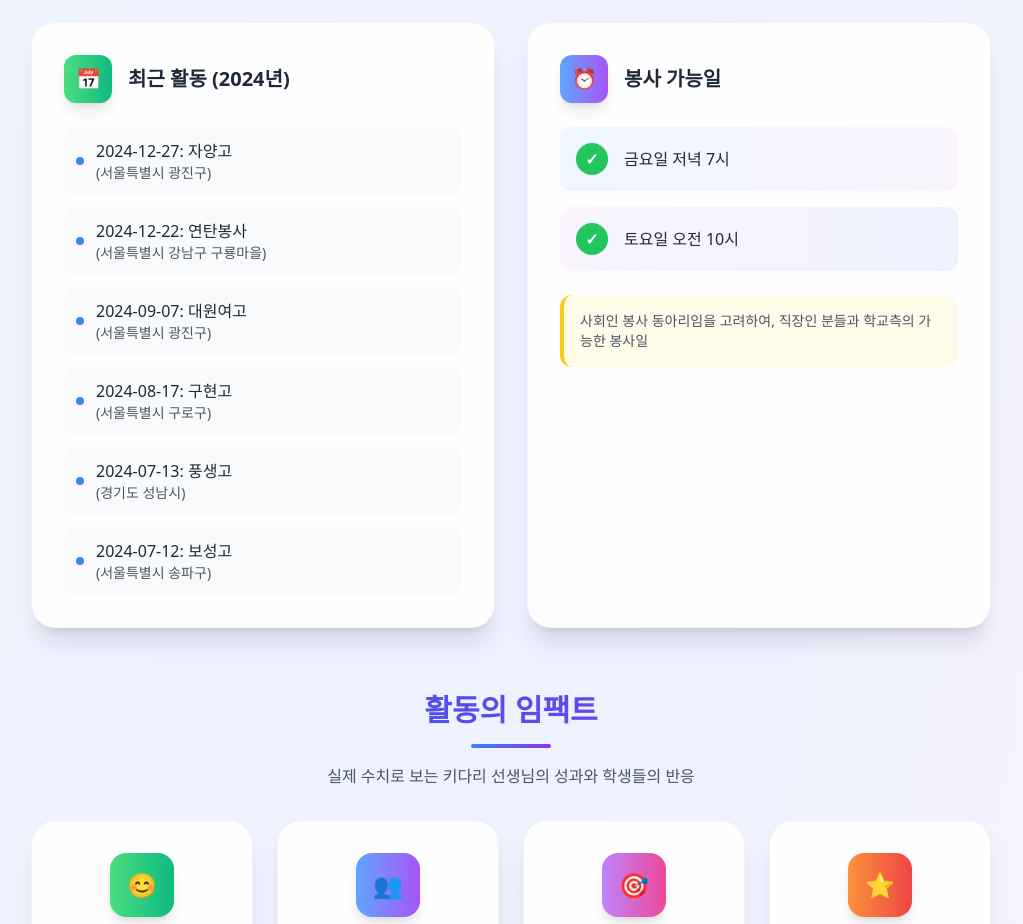
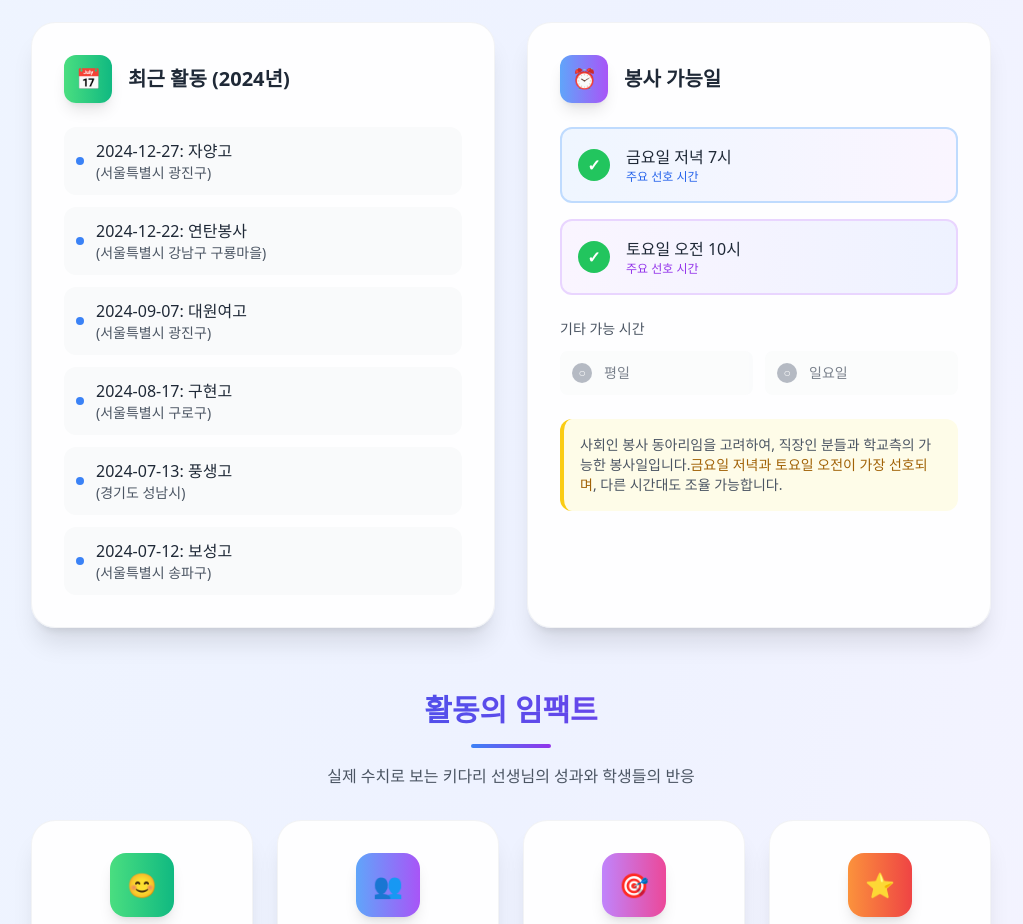
Before and after one commit to dlfdnd96/kidari-teacher, a Next.js app: page / in a window 1280 px wide. Shown: the part 2000-2924 px from the top of the page, without its empty margins (129-1152 px from the left). Built offline with nearby package versions, Linux system fonts and the light colour scheme.

Commit message:
feat(main): 봉사활동 시간 수정

```diff
--- a/src/app/page.tsx
+++ b/src/app/page.tsx
@@ -264,36 +264,74 @@ export default function Home() {
 								봉사 가능일
 							</h3>
 						</div>
-						<div className="space-y-3 sm:space-y-4">
-							<div className="flex items-center p-3 sm:p-4 bg-gradient-to-r from-blue-50 to-purple-50 dark:from-gray-700 dark:to-gray-600 rounded-xl">
+
+						{/* 주요 선호 시간 */}
+						<div className="space-y-3 sm:space-y-4 mb-4 sm:mb-6">
+							<div className="flex items-center p-3 sm:p-4 bg-gradient-to-r from-blue-50 to-purple-50 dark:from-gray-700 dark:to-gray-600 rounded-xl border-2 border-blue-200 dark:border-blue-600">
 								<div className="w-6 sm:w-8 h-6 sm:h-8 bg-green-500 rounded-full flex items-center justify-center mr-3 sm:mr-4 flex-shrink-0">
 									<span className="text-white font-bold text-sm sm:text-base">
 										✓
 									</span>
 								</div>
-								<div>
+								<div className="flex-1">
 									<div className="font-medium text-gray-800 dark:text-gray-200 text-sm sm:text-base">
 										금요일 저녁 7시
 									</div>
+									<div className="text-xs text-blue-600 dark:text-blue-400 font-medium">
+										주요 선호 시간
+									</div>
 								</div>
 							</div>
-							<div className="flex items-center p-3 sm:p-4 bg-gradient-to-r from-purple-50 to-indigo-50 dark:from-gray-700 dark:to-gray-600 rounded-xl">
+							<div className="flex items-center p-3 sm:p-4 bg-gradient-to-r from-purple-50 to-indigo-50 dark:from-gray-700 dark:to-gray-600 rounded-xl border-2 border-purple-200 dark:border-purple-600">
 								<div className="w-6 sm:w-8 h-6 sm:h-8 bg-green-500 rounded-full flex items-center justify-center mr-3 sm:mr-4 flex-shrink-0">
 									<span className="text-white font-bold text-sm sm:text-base">
 										✓
 									</span>
 								</div>
-								<div>
+								<div className="flex-1">
 									<div className="font-medium text-gray-800 dark:text-gray-200 text-sm sm:text-base">
 										토요일 오전 10시
+									</div>
+									<div className="text-xs text-purple-600 dark:text-purple-400 font-medium">
+										주요 선호 시간
 									</div>
 								</div>
 							</div>
 						</div>
-						<div className="mt-4 sm:mt-6 p-3 sm:p-4 bg-yellow-50 dark:bg-yellow-900/20 rounded-xl border-l-4 border-yellow-400">
+
+						{/* 기타 가능 시간 */}
+						<div className="mb-4 sm:mb-6">
+							<h4 className="text-sm font-medium text-gray-600 dark:text-gray-400 mb-3">
+								기타 가능 시간
+							</h4>
+							<div className="grid grid-cols-2 gap-2 sm:gap-3">
+								<div className="flex items-center p-2 sm:p-3 bg-gray-50 dark:bg-gray-700 rounded-lg opacity-75 hover:opacity-100 transition-opacity">
+									<div className="w-4 sm:w-5 h-4 sm:h-5 bg-gray-400 rounded-full flex items-center justify-center mr-2 sm:mr-3 flex-shrink-0">
+										<span className="text-white font-bold text-xs">○</span>
+									</div>
+									<div className="text-xs sm:text-sm text-gray-600 dark:text-gray-300">
+										평일
+									</div>
+								</div>
+								<div className="flex items-center p-2 sm:p-3 bg-gray-50 dark:bg-gray-700 rounded-lg opacity-75 hover:opacity-100 transition-opacity">
+									<div className="w-4 sm:w-5 h-4 sm:h-5 bg-gray-400 rounded-full flex items-center justify-center mr-2 sm:mr-3 flex-shrink-0">
+										<span className="text-white font-bold text-xs">○</span>
+									</div>
+									<div className="text-xs sm:text-sm text-gray-600 dark:text-gray-300">
+										일요일
+									</div>
+								</div>
+							</div>
+						</div>
+
+						<div className="p-3 sm:p-4 bg-yellow-50 dark:bg-yellow-900/20 rounded-xl border-l-4 border-yellow-400">
 							<p className="text-xs sm:text-sm text-gray-600 dark:text-gray-400 leading-relaxed">
 								사회인 봉사 동아리임을 고려하여, 직장인 분들과 학교측의 가능한
-								봉사일
+								봉사일입니다.
+								<span className="font-medium text-yellow-700 dark:text-yellow-300">
+									금요일 저녁과 토요일 오전이 가장 선호되며
+								</span>
+								, 다른 시간대도 조율 가능합니다.
 							</p>
 						</div>
 					</div>
```
